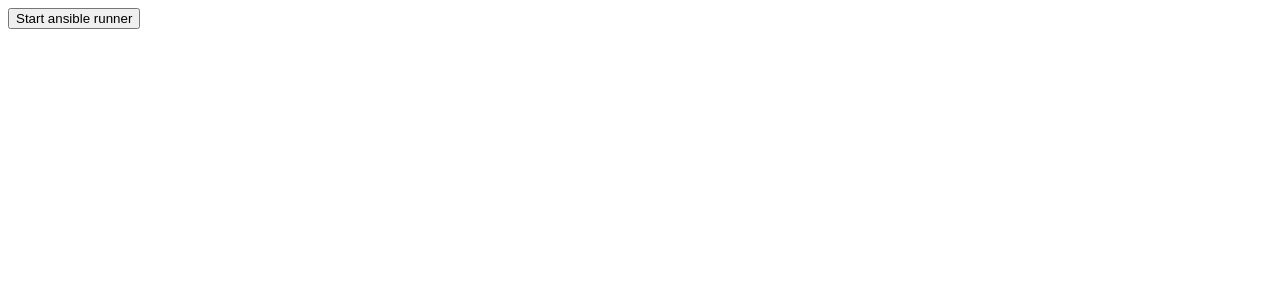
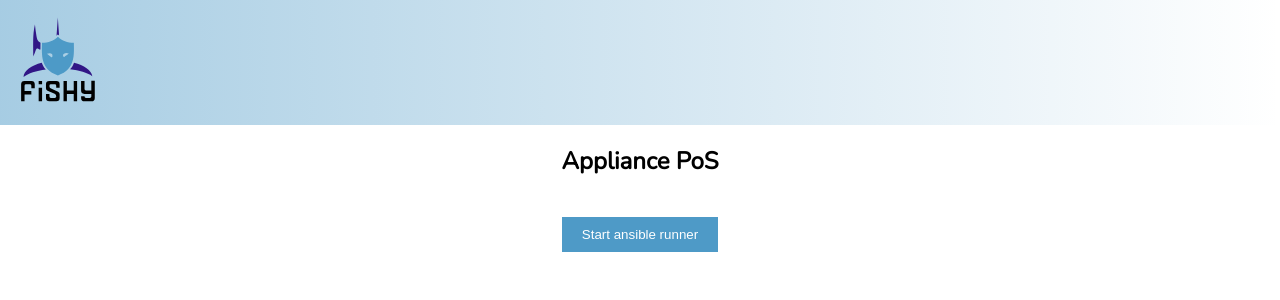
Before and after one commit to H2020-FISHY/TIM, a Django app: page / in a window 1280 px wide. Shown: the top 300 px of the page. Run offline with Django 3.2, Linux system fonts and the light colour scheme.

Commit message:
Changed PoC design

```diff
--- a/django_frontend/home/templates/home/index.html
+++ b/django_frontend/home/templates/home/index.html
@@ -1,10 +1,51 @@
 <DOCTYPE html>
+{% load static %}
 <html>
     <head>
         <meta charset="utf-8">
         <title>Frontend</title>
+        <link rel="preconnect" href="https://fonts.gstatic.com">
+        <link href="https://fonts.googleapis.com/css2?family=Nunito&display=swap" rel="stylesheet">
+        <style>
+            html, body {
+                font-family: 'Nunito', sans-serif;
+                width: 100%;
+                height: 100%;
+                margin: 0px;
+                padding: 0px;
+            }
+
+            .logo {
+                height: 125px;
+            }
+
+            .navbar {
+                background-image: linear-gradient(to right, rgba(78,154,199,.5) , rgba(0,0,0,0));
+                width: 100%;
+            }
+
+            .title{
+                font-size: 1.5em;
+                font-weight: bold;
+                padding: 20px;
+                text-align: center;
+            }
+
+            button {
+                background-color: rgba(78,154,199,1);
+                color: white;
+                border: none;
+                display: block;
+                margin: 20px auto;
+                padding: 10px 20px;
+            }
+        </style>
     </head>
     <body>
+        <div class="navbar">
+            <img class="logo" src="{% static 'home/images/FISHY_logo_v02_final_color.svg' %}" alt="My image">
+        </div>
+        <div class="title">Appliance PoS</div>
         <button onclick="location.href='{% url 'sendRequest' %}'" type="button">Start ansible runner</button>
     </body>
 </html>
--- a/django_frontend/home/views.py
+++ b/django_frontend/home/views.py
@@ -3,6 +3,7 @@ from django.http import HttpResponse
 from django.template import loader
 import requests
 import json
+import ast
 
 from requests_futures.sessions import FuturesSession
 from requests import Session
@@ -36,11 +37,9 @@ def checkStatus(request):
     session = Session()
     r = session.get(f'http://{config["ansibleRunner"]["ip"]}:{config["ansibleRunner"]["port"]}/statusCheck')
     r = r.content
+    r = r.decode("UTF-8")
+    r = ast.literal_eval(r)
 
     template = 'home/checkStatus.html'
-    context = {
-        'title' : 'Checking status',
-        'response' : r
-    }
 
-    return render(request, template, context)
+    return render(request, template, r)
```
Also changed, not shown: django_frontend/home/templates/home/checkStatus.html (+91 -1 lines), django_frontend/home/static/home/images/FISHY_logo_v02_final_color.svg (added).
